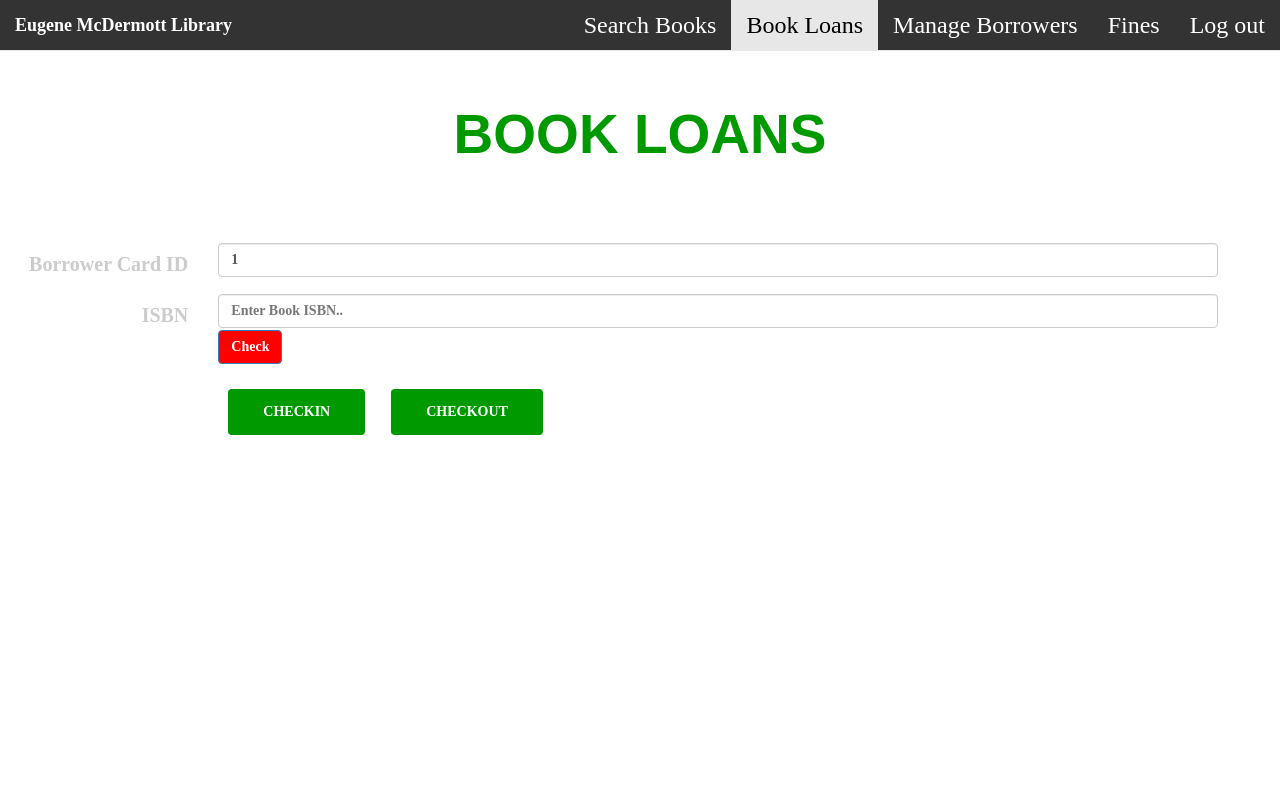
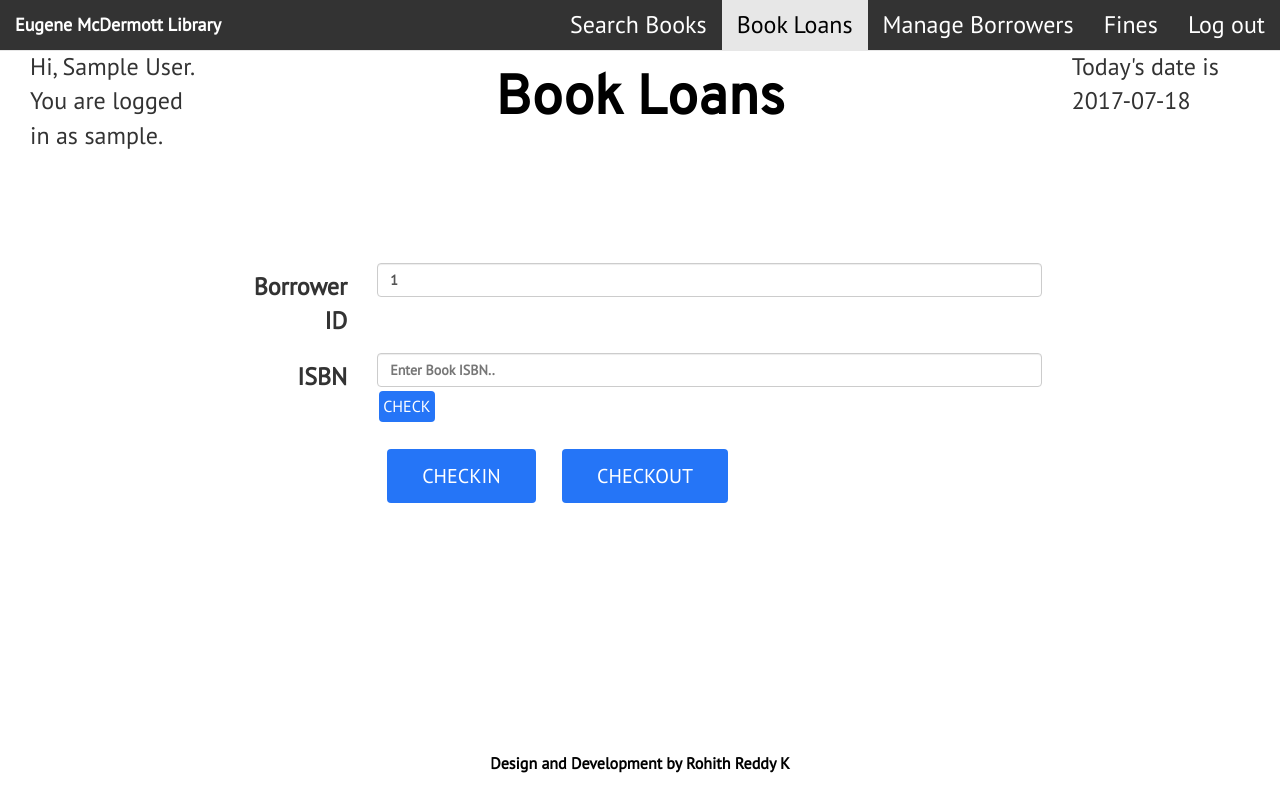
Before and after one commit to rohithredd94/library-management-system, a PHP site: page /bookloans.php?cardNo=1 in a window 1280 px wide. Run offline with PHP 8.4, Linux system fonts and the light colour scheme; the visitor is signed in with stand-in values (Sample User, id 1); data that the repository does not hold is empty.

Commit message:
Book loans UI fixed

```diff
--- a/addborrower.php
+++ b/addborrower.php
@@ -24,6 +24,7 @@
     <link href="https://fonts.googleapis.com/css?family=PT+Sans" rel="stylesheet">
     <link href="https://fonts.googleapis.com/css?family=Pangolin" rel="stylesheet">
     <link href="https://fonts.googleapis.com/css?family=Raleway" rel="stylesheet">
+    <link rel="icon" href="logo.png" type="image/png">
     <style>
         p.info1{
             color:#F60; font-size:18px; font-weight:bold; text-align:left;
--- a/bookloans.php
+++ b/bookloans.php
@@ -14,10 +14,33 @@
     <link href="css/bootstrap.min.css" rel="stylesheet">
 
      <!-- Custom CSS -->
-    <link href="css/styles.css" rel="stylesheet">
+    <link href="styles.css" rel="stylesheet">
     <script src="js/jquery-3.2.1.min.js"></script>
     <script src="js/bootstrap.min.js"></script>
-
+    <link href="https://fonts.googleapis.com/css?family=Overpass" rel="stylesheet">
+    <link href="https://fonts.googleapis.com/css?family=PT+Sans" rel="stylesheet">
+    <link href="https://fonts.googleapis.com/css?family=Pangolin" rel="stylesheet">
+    <link href="https://fonts.googleapis.com/css?family=Raleway" rel="stylesheet">
+    <link rel="icon" href="logo.png" type="image/png">
+    <style>
+        form{
+            padding-top: 100px;
+        }
+        input{
+            width: 100%;
+            max-width: 100%;
+            font-weight: bold;
+        }
+        .new-button-small{
+            font-size: 16px;
+        }
+        .new-button-small:hover{
+            background-color: red;
+        }
+        .new-button:hover{
+            background-color: green;
+        }
+    </style>
 </head>
 
 <body>
@@ -37,10 +60,19 @@
             </div>
         </div>
     </nav>
-
-
-    <br>
-    <h1 style="color:#090; font-family:sans-serif; font-weight:700; font-size:55px; text-align:center">BOOK LOANS</h1><br><br>
+    <div id="wrap">
+    <div class="col-lg-12">
+        <div class="col-lg-2">
+            <p>Hi, <?php echo $_SESSION['name']?>.<br>You are logged in as <?php echo $_SESSION['username']?>.</p>
+        </div>
+        <div class="col-lg-8">
+            <h1 class="main-heading">Book Loans</h1>
+        </div>
+        <div class="col-lg-2">
+            <p>Today's date is <?php echo date('Y-m-d');?></p>
+        </div>
+    </div>
+    <br><br>
 <?php
     session_start();
     if($_SERVER["REQUEST_METHOD"] == "GET"){
@@ -50,18 +82,20 @@
         else
             $isbn = '';
 ?>
+        <div class="col-lg-12">
+        <div class="col-lg-offset-2 col-lg-8">
         <form class="form-horizontal" action="bookloans.php" method="get">
             <div class="form-group">
-                <label for="cardNo" class="control-label col-xs-2" style="color:#CCC; font-weight:bold; font-size:20px">Borrower Card ID</label>
+                <label for="cardNo" class="control-label col-xs-2">Borrower ID</label>
                 <div class="col-xs-10">
-                    <input type="text" id="cardNo" class="form-control" name="cardNo" placeholder="Enter Card No.." value="<?php echo $_GET['cardNo']?>" style="max-width:1000px; font-weight:bold" >
+                    <input type="text" id="cardNo" class="form-control" name="cardNo" placeholder="Enter Card No.." value="<?php echo $_GET['cardNo']?>">
                 </div>
             </div>
             <div class="form-group">
-                <label for="isbn" class="control-label col-xs-2" style="color:#CCC; font-weight:bold; font-size:20px">ISBN</label>
+                <label for="isbn" class="control-label col-xs-2">ISBN</label>
                 <div class="col-xs-10">
-                    <input type="text" id="isbn" class="form-control" name="isbn" placeholder="Enter Book ISBN.." value="<?php echo $_GET['isbn']?>" style="max-width:1000px; font-weight:bold">
-                    <button type="submit" class="btn btn-primary" style="background:#F00; font-weight:bold">Check</button>
+                    <input type="text" id="isbn" class="form-control" name="isbn" placeholder="Enter Book ISBN.." value="<?php echo $_GET['isbn']?>">
+                    <button type="submit" class="btn btn-primary new-button-small">Check</button>
 <?php
         if($isbn != ''){
             include('mysql_connect.php');
@@ -92,11 +126,15 @@
             </div>
             <div class="form-group">
                 <div class="col-xs-offset-2 col-xs-10">
-                    <a class="btn btn-primary custom-button" style="color:#FFF; background:#090" onclick="checkin()">Checkin</a>
-                    <a class="btn btn-primary custom-button" style="color:#FFF; background:#090" onclick="checkout()">Checkout</a>
+                    <a class="btn btn-primary new-button" onclick="checkin()">Checkin</a>
+                    <a class="btn btn-primary new-button" onclick="checkout()">Checkout</a>
                 </div>
             </div>
         </form>
+        </div>
+        </div>
+        <div class="push"></div>
+        </div>
     <script>
     function checkin()
     {
@@ -119,5 +157,9 @@
 
         window.location='checkout.php?cardNo=' + cardNo + '&isbn=' + isbn;
     }
- </script>
+    </script>
+    <footer>
+        <p>Design and Development by Rohith Reddy K</p>
+    </footer>
 </body>
+</html>
--- a/searchbooks.php
+++ b/searchbooks.php
@@ -23,6 +23,7 @@
     <link href="https://fonts.googleapis.com/css?family=PT+Sans" rel="stylesheet">
     <link href="https://fonts.googleapis.com/css?family=Pangolin" rel="stylesheet">
     <link href="https://fonts.googleapis.com/css?family=Raleway" rel="stylesheet">
+    <link rel="icon" href="logo.png" type="image/png">
     <style>
         input{
             max-width:1000px;
@@ -59,7 +60,6 @@
     <div id="wrap">
     <div class="col-lg-12">
         <div class="col-lg-2">
-            <br>
             <p>Hi, <?php echo $_SESSION['name']?>.<br>You are logged in as <?php echo $_SESSION['username']?>.</p>
         </div>
         <div class="col-lg-8">
@@ -67,7 +67,6 @@
             <h1 class="main-heading">SEARCH BOOKS</h1>
         </div>
         <div class="col-lg-2">
-            <br>
             <p>Today's date is <?php echo date('Y-m-d');?></p>
         </div>
     </div>
```
